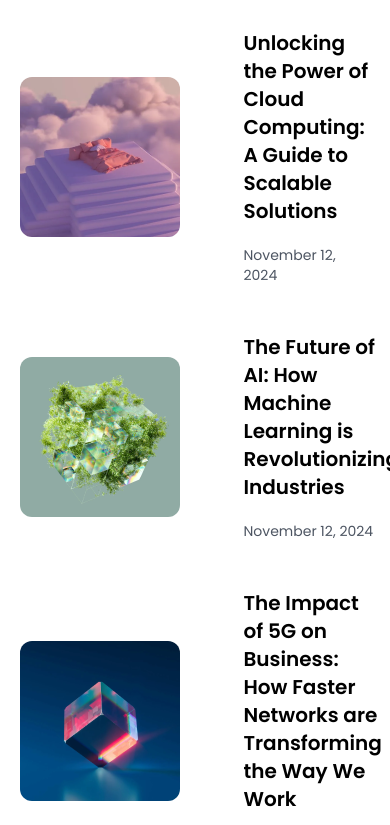
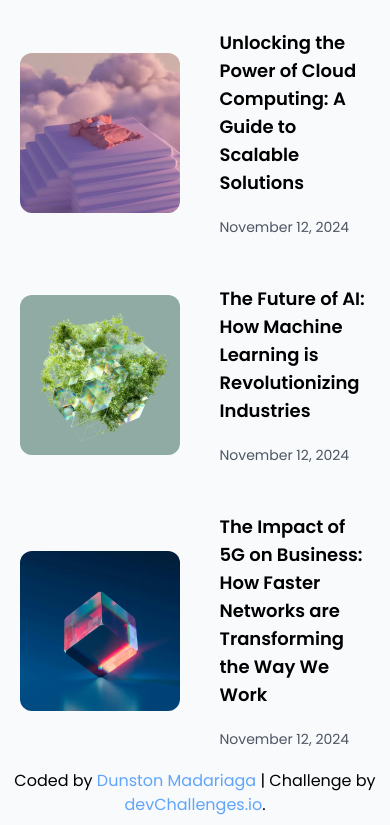
Before and after one commit to Pogo182028/Simple-Article-Listing, a website: page index.html in a window 390 px wide. Shown: the part 275-1100 px from the top of the page. Drawn offline with nearby package versions, Linux system fonts and the light colour scheme.

Commit message:
perf: Making it a little more responsive and finishing the readme.md
I've made it a bit more responsive and finished the readme.md.  I have also moved the index.html for convenience in order to upload the project to netlify

```diff
--- a/src/index.html
+++ b/index.html
@@ -20,11 +20,11 @@
       rel="stylesheet"
     />
 
-    <link rel="stylesheet" href="./output.css" />
+    <link rel="stylesheet" href="./src/output.css" />
 
     <title>Simple Article Listing | devChallenges.io</title>
   </head>
-  <body class="font-poppins">
+  <body class="font-poppins bg-[#F8FAFC]">
     <header class="mb-8">
       <h1 class="text-center text-4xl font-semibold p-12">
         We release interesting articles about <br />
@@ -37,15 +37,15 @@
       />
     </header>
 
-    <main class="max-w-[90%] lg:max-w-[72%] xl:max-w-[58%] mx-auto">
-      <section class="flex items-center gap-16 mb-12">
+    <main class="max-w-[90%] lg:max-w-[72%] xl:max-w-[58%] mx-auto my-0">
+      <section class="flex items-center max-sm:gap-10 gap-16 mb-12">
         <img
           class="rounded-xl"
           src="/resources/photo_1.png"
           alt="photo_1 image"
         />
         <div>
-          <h2 class="font-semibold text-xl mb-5">
+          <h2 class="font-semibold max-sm:text-lg text-xl mb-5">
             Unlocking the Power of Cloud Computing: A Guide to Scalable
             Solutions
           </h2>
@@ -53,28 +53,28 @@
         </div>
       </section>
 
-      <section class="flex items-center gap-16 mb-12">
+      <section class="flex items-center max-sm:gap-10 gap-16 mb-12">
         <img
           class="rounded-xl"
           src="/resources/photo_3.png"
           alt="photo_3 image"
         />
         <div>
-          <h2 class="font-semibold text-xl mb-5">
+          <h2 class="font-semibold max-sm:text-lg text-xl mb-5">
             The Future of AI: How Machine Learning is Revolutionizing Industries
           </h2>
           <p class="text-sm text-[#4D5562]">November 12, 2024</p>
         </div>
       </section>
 
-      <section class="flex items-center gap-16">
+      <section class="flex items-center max-sm:gap-10 gap-16">
         <img
           class="rounded-xl"
           src="/resources/photo_2.png"
           alt="photo_2 image"
         />
         <div>
-          <h2 class="font-semibold text-xl mb-5">
+          <h2 class="font-semibold max-sm:text-lg text-xl mb-5">
             The Impact of 5G on Business: How Faster Networks are Transforming
             the Way We Work
           </h2>
--- a/tailwind.config.js
+++ b/tailwind.config.js
@@ -1,6 +1,6 @@
 /** @type {import('tailwindcss').Config} */
 module.exports = {
-  content: ["./src/**/*.{html,js}"],
+  content: ["./*.{html,js}"],
   theme: {
     fontFamily: {
       poppins: ["Poppins", "sans-serif"],
```
Also changed, not shown: README.md, resources/Overview.jpeg (added), src/output.css, 1 other file.
